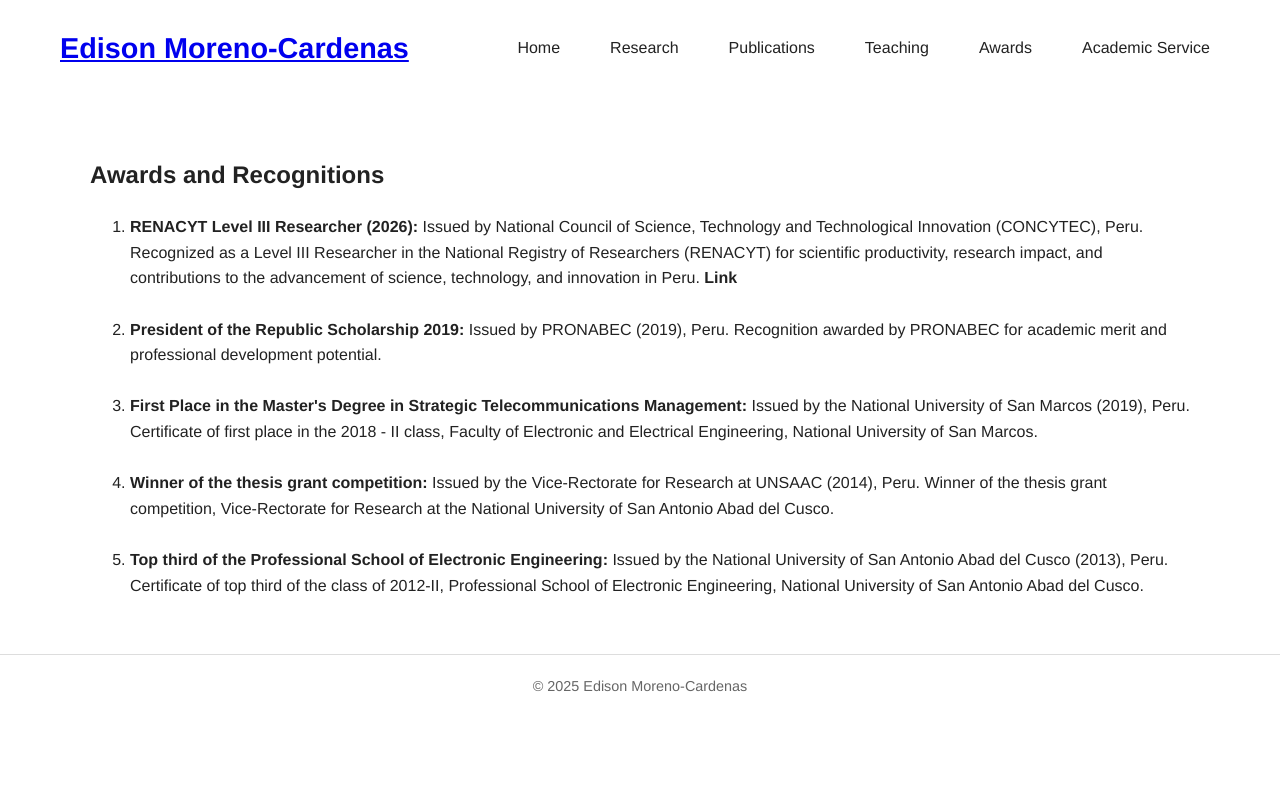
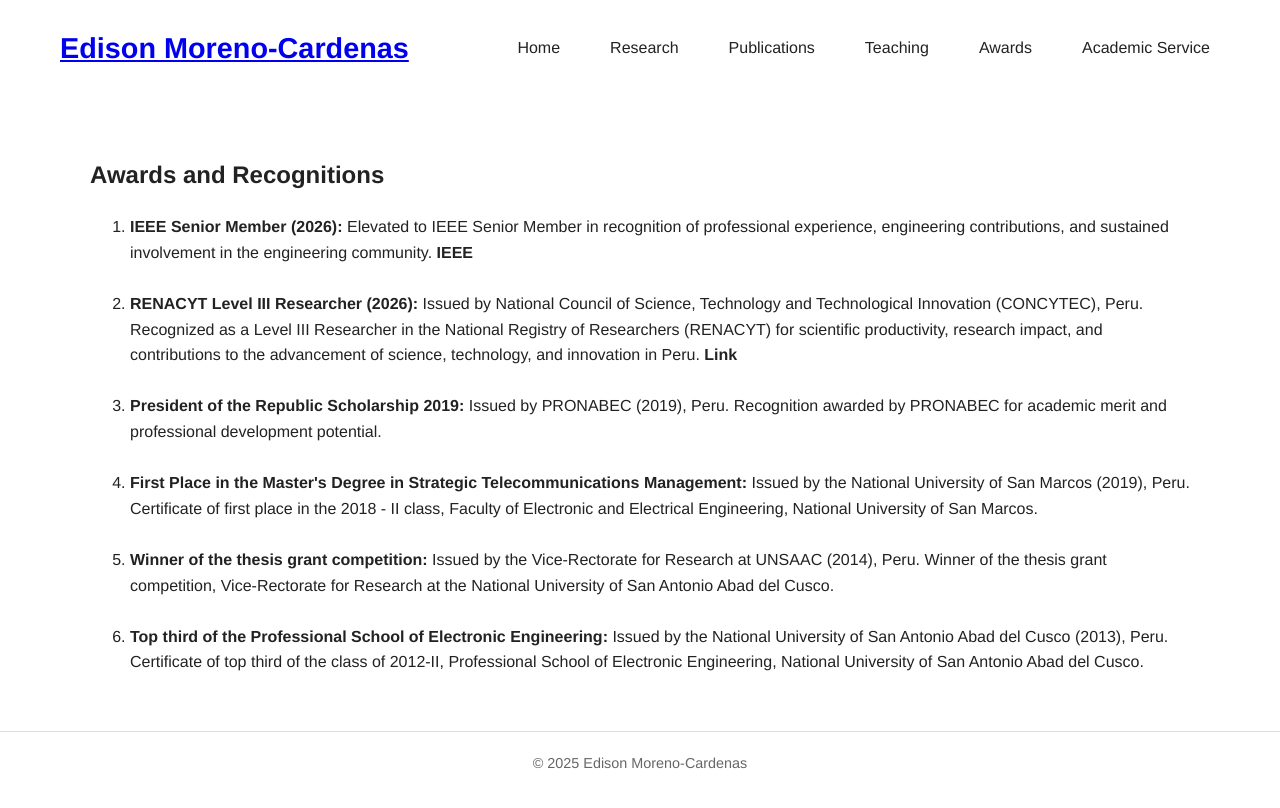
Before and after one commit to edisonmorenocardenas/edisonmorenocardenas.github.io, a Jekyll site: the page built from awards.html, in a window 1280 px wide. Shown: the top 808 px of the page. Built offline with Jekyll 4.4.1, drawn with Linux system fonts in a browser that asks for light colours.

Commit message:
Actualizar conten

```diff
--- a/awards.html
+++ b/awards.html
@@ -8,6 +8,15 @@ title: "Awards"
 
   <ol class="awards-list">
     <!-- Premio 1 -->
+     <li>
+    <strong>IEEE Senior Member (2026):</strong>
+    Elevated to IEEE Senior Member in recognition of professional experience,
+    engineering contributions, and sustained involvement in the engineering community.
+    <a href="https://www.ieee.org/" target="_blank" style="text-decoration: none; color: inherit;">
+    <strong>IEEE</strong></a>
+    </li>
+    <br>
+    <!-- Premio 2 -->
     <li>
       <strong>RENACYT Level III Researcher (2026):</strong>
       Issued by National Council of Science, Technology and Technological Innovation (CONCYTEC), Peru.
```
